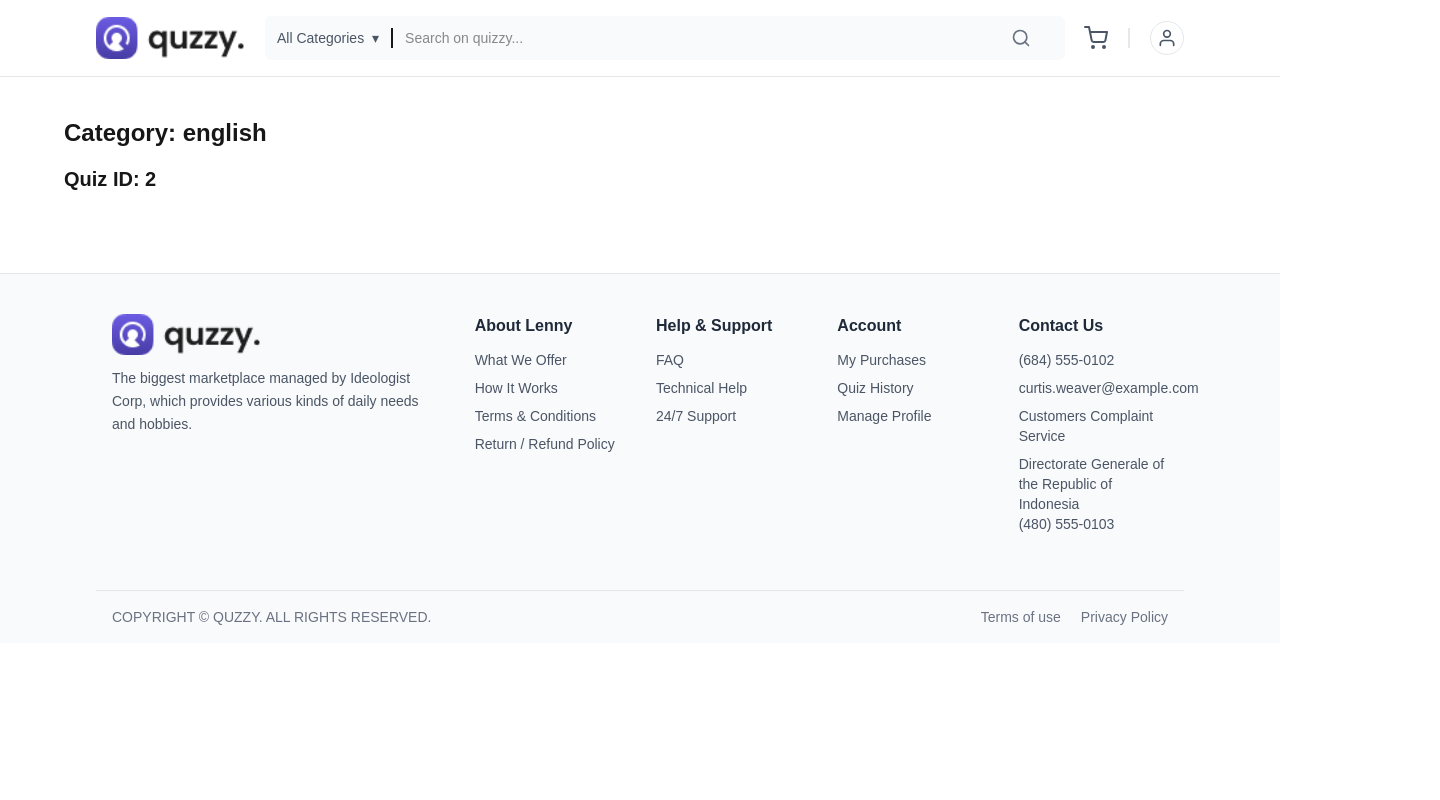
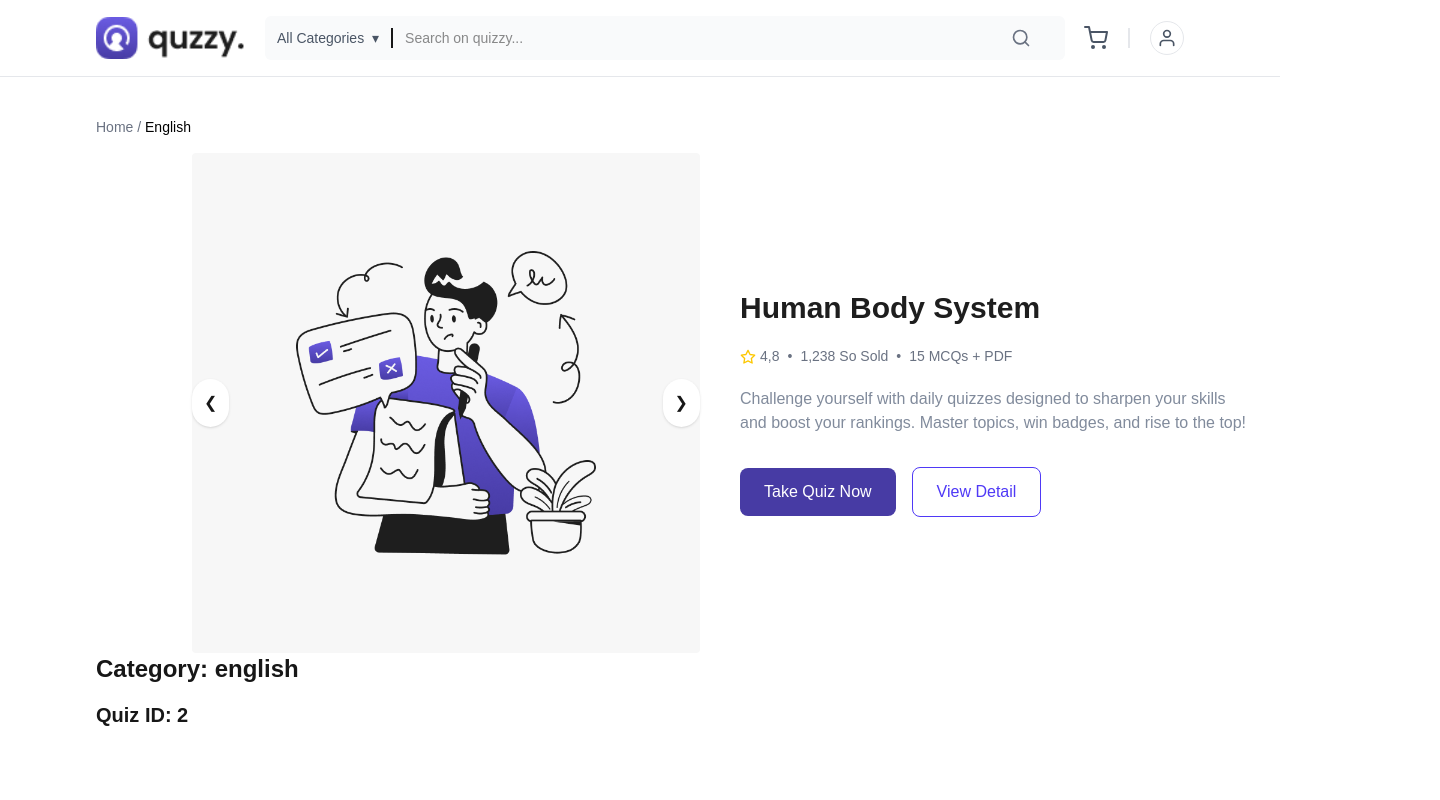
Before and after one commit to LabsTechno-128/thinkhive-frontend, a Next.js app: page /category/english/2 in a window 1280 px wide. Shown: the top 800 px of the page, 1440 px wide, since content can reach past the window. Built offline with nearby package versions, Linux system fonts and the light colour scheme.

Commit message:
add slider

```diff
--- a/package.json
+++ b/package.json
@@ -15,7 +15,9 @@
     "next": "15.5.6",
     "react": "19.1.0",
     "react-dom": "19.1.0",
-    "react-icons": "^5.5.0"
+    "react-icons": "^5.5.0",
+    "react-slick": "^0.31.0",
+    "slick-carousel": "^1.8.1"
   },
   "devDependencies": {
     "@eslint/eslintrc": "^3",
--- a/src/app/category/[slug]/[id]/page.tsx
+++ b/src/app/category/[slug]/[id]/page.tsx
@@ -1,13 +1,22 @@
 'use client';
 
+import SliderPage from '@/components/sliderPage';
 import React, { use } from 'react';
 
-export default function QuizPage({ params }: { params: Promise<{ slug: string; id: string }> }) {
+export default function QuizPage({
+  params
+}: {
+  params: Promise<{ slug: string; id: string }>;
+}) {
   // Unwrap the promise
   const { slug, id } = use(params);
 
   return (
-    <div className="w-[90%] mx-auto py-10">
+    <div className="w-[1440px] mx-auto py-10 px-6 md:px-24">
+      <div className="text-sm text-gray-500 mb-4">
+        Home / <span className="text-black font-medium capitalize">{slug}</span>
+      </div>
+      <SliderPage></SliderPage>
       <h2 className="text-2xl font-bold mb-4">Category: {slug}</h2>
       <h3 className="text-xl font-semibold">Quiz ID: {id}</h3>
     </div>
--- a/src/app/category/[slug]/page.tsx
+++ b/src/app/category/[slug]/page.tsx
@@ -75,7 +75,7 @@ export default function CategoryPage({
   const options = ['$0 – $100', '$100 – $200', '$200 – $300', '$300 – $400'];
 
   return (
-    <div className="w-[90%] mx-auto py-10">
+    <div className="w-[1440px] mx-auto py-10 px-6 md:px-24">
       {/* Breadcrumb */}
       <div className="text-sm text-gray-500 mb-4">
         Home / <span className="text-black font-medium capitalize">{slug}</span>
--- /dev/null
+++ b/src/components/sliderPage.tsx
@@ -0,0 +1,96 @@
+'use client';
+import Image from 'next/image';
+import { useState } from 'react';
+import { FiStar } from 'react-icons/fi';
+
+export default function SliderPage() {
+  const images = ['/assets/hero.png', '/assets/hero2.png', '/assets/hero3.png'];
+
+  const [current, setCurrent] = useState(0);
+
+  // Auto slide every 3 seconds
+  //   useEffect(() => {
+  //     const interval = setInterval(() => {
+  //       setCurrent((prev) => (prev + 1) % images.length);
+  //     }, 3000);
+  //     return () => clearInterval(interval);
+  //   }, []);
+
+  const prevSlide = () => {
+    setCurrent((prev) => (prev === 0 ? images.length - 1 : prev - 1));
+  };
+
+  const nextSlide = () => {
+    setCurrent((prev) => (prev + 1) % images.length);
+  };
+
+  return (
+    <section className="">
+      <div className="mx-auto flex flex-col md:flex-row items-center justify-between gap-10 px-6 md:px-24">
+        {/* Right Image Slider Section */}
+        <div className="lg:w-[50%] relative py-10 h-[500px] flex items-center justify-center bg-[#F7F7F7] rounded">
+          {/* Slider Images */}
+          {images.map((src, index) => (
+            <div
+              key={index}
+              className={`absolute transition-opacity duration-1000 ${
+                index === current ? 'opacity-100' : 'opacity-0'
+              }`}
+            >
+              <Image
+                src={src}
+                alt={`Hero ${index + 1}`}
+                width={300}
+                height={500}
+                className="object-contain"
+              />
+            </div>
+          ))}
+
+          {/* Previous Button */}
+          <button
+            onClick={prevSlide}
+            className="absolute left-0 top-1/2 transform -translate-y-1/2 bg-white p-3 rounded-full shadow hover:bg-gray-100"
+          >
+            &#10094;
+          </button>
+
+          {/* Next Button */}
+          <button
+            onClick={nextSlide}
+            className="absolute right-0 top-1/2 transform -translate-y-1/2 bg-white p-3 rounded-full shadow hover:bg-gray-100"
+          >
+            &#10095;
+          </button>
+        </div>
+        {/* Left Text Section */}
+        <div className="lg:w-[50%]">
+          <h1 className="text-xl md:text-3xl font-extrabold text-title leading-tight">
+            Human Body System
+          </h1>
+          <div className="flex items-center gap-1  text-gray-500 mb-5 text-[14px] pt-5">
+            <FiStar className="text-yellow-400" size={16} />
+            <span>4,8</span>
+            <span className="mx-1">•</span>
+            <span>1,238 So Sold</span>
+            <span className="mx-1">•</span>
+            <span>15 MCQs + PDF</span>
+          </div>
+          <p className="text-normal mt-5">
+            Challenge yourself with daily quizzes designed to sharpen your
+            skills and boost your rankings. Master topics, win badges, and rise
+            to the top!
+          </p>
+          <div className="flex flex-wrap items-center gap-4 mt-8">
+            <button className="bg-primary text-white px-6 py-3 rounded-lg font-medium hover:bg-secondary transition">
+              Take Quiz Now
+            </button>
+            <button className="border border-indigo-600 text-indigo-600 px-6 py-3 rounded-lg font-medium hover:bg-indigo-50 transition">
+              View Detail
+            </button>
+          </div>
+        </div>
+      </div>
+    </section>
+  );
+}
```
Also changed, not shown: 1 other file (tests, documents, lock files or other folders).
